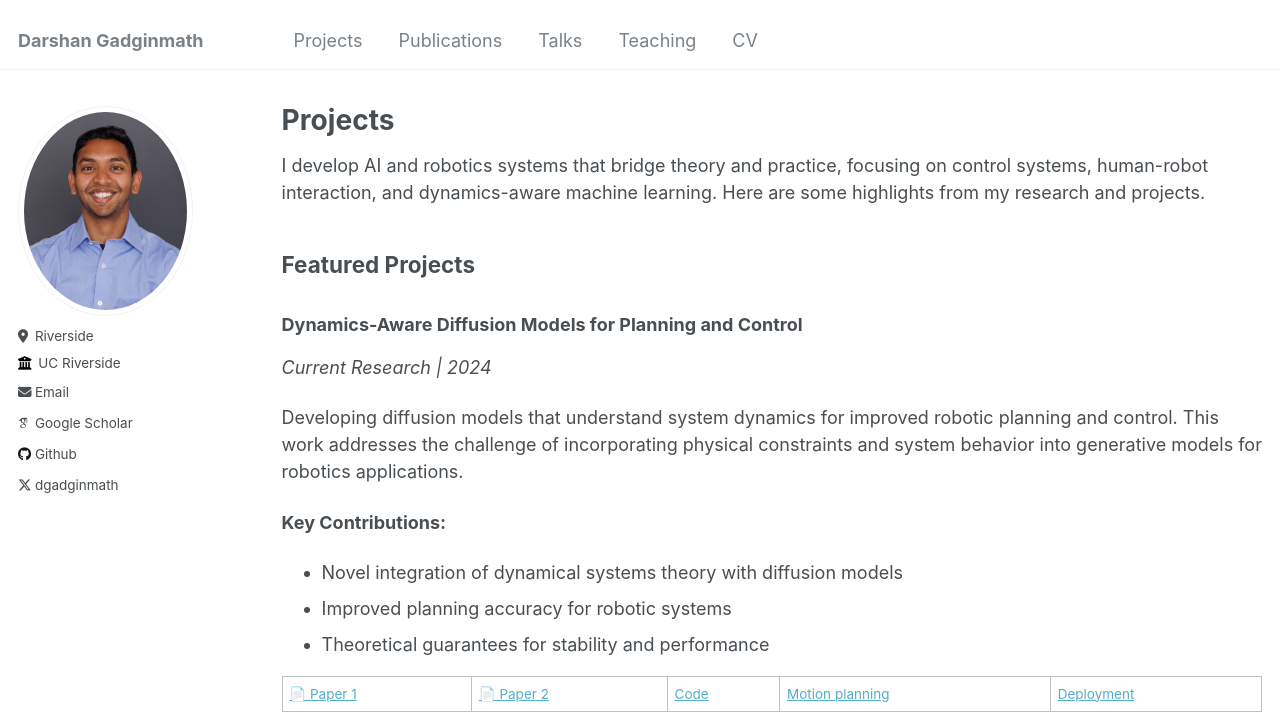
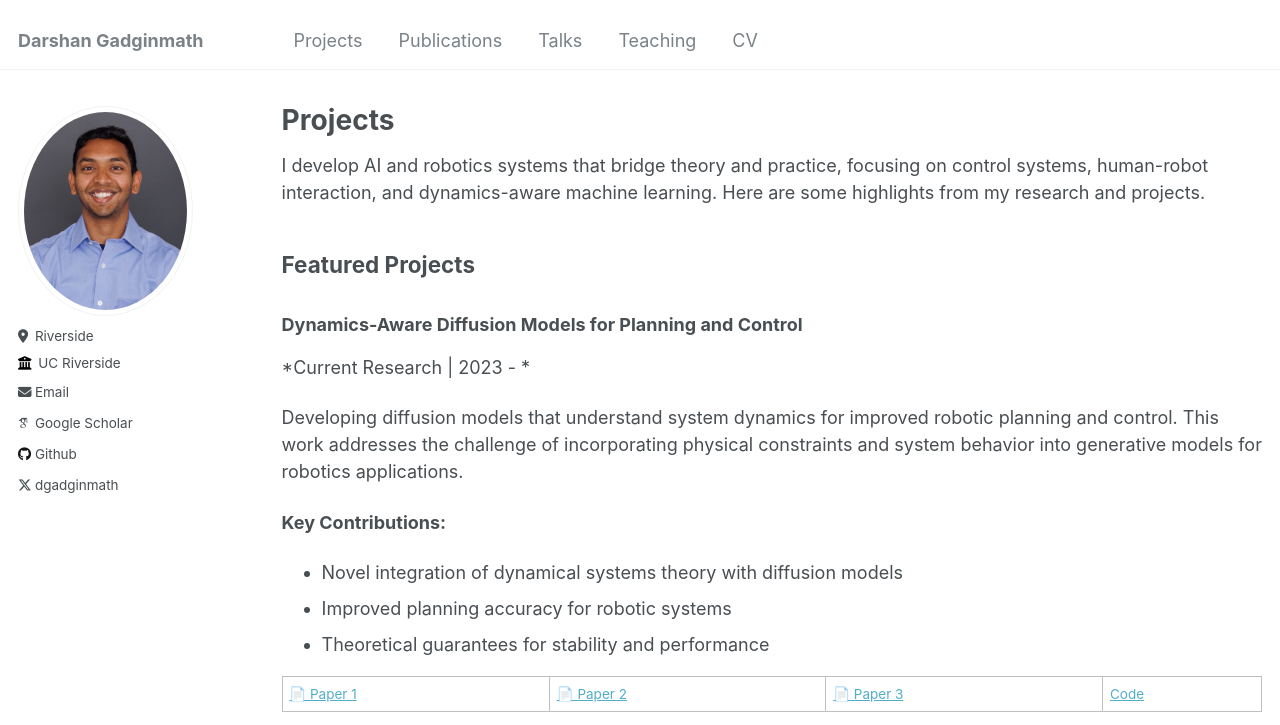
Before and after one commit to darshangm/darshangm.github.io, a Jekyll site: the page built from _pages/projects.md, in a window 1280 px wide and 1400 px high. Shown: the top 725 px of the window. Built offline with Jekyll 4.4.1, drawn with Linux system fonts in a browser that asks for light colours; some web fonts are replaced; some of the changed lines change nothing that is shown; some of the changed text lies outside the part shown; grey boxes are pictures that could not be loaded.

Commit message:
video uploads

```diff
--- a/_pages/projects.md
+++ b/_pages/projects.md
@@ -14,7 +14,7 @@
 ## Featured Projects
 
 ### Dynamics-Aware Diffusion Models for Planning and Control
-*Current Research | 2024*
+*Current Research | 2023 - *
 
 Developing diffusion models that understand system dynamics for improved robotic planning and control. This work addresses the challenge of incorporating physical constraints and system behavior into generative models for robotics applications.
 
@@ -23,7 +23,24 @@
 - Improved planning accuracy for robotic systems
 - Theoretical guarantees for stability and performance
 
-[📄 Paper 1](https://arxiv.org/pdf/2504.00236) | [📄 Paper 2](https://arxiv.org/pdf/2504.09836) | [Code](https://github.com/yourusername/repo-name) | [Motion planning](https://darshangm.github.io/files/videos/unicycle-big-obst/view) | [Deployment](https://darshangm.github.io/files/videos/husky_video_multiple.mp4/view)
+[📄 Paper 1](https://arxiv.org/pdf/2504.00236) | [📄 Paper 2](https://arxiv.org/pdf/2504.09836) |  [📄 Paper 3](https://ieeexplore.ieee.org/stamp/stamp.jsp?arnumber=10886071) | [Code](https://github.com/darshangm/diffusion-nonlinear-control)
+
+<iframe width="560" height="315"
+        src="https://www.youtube.com/embed/3qQoxwMP33M"
+        title="YouTube video player"
+        frameborder="0"
+        allow="accelerometer; autoplay; clipboard-write; encrypted-media; gyroscope; picture-in-picture; web-share"
+        allowfullscreen>
+</iframe>
+
+<iframe width="560" height="315"
+        src="https://www.youtube.com/embed/tbaFg1HthMo"
+        title="YouTube video player"
+        frameborder="0"
+        allow="accelerometer; autoplay; clipboard-write; encrypted-media; gyroscope; picture-in-picture; web-share"
+        allowfullscreen>
+</iframe>
+
 
 ---
 
@@ -42,11 +59,11 @@
 ---
 
 ### Data-Driven Control of Nonlinear Systems
-*Ongoing Research*
+*Ongoing Research | 2022 - *
 
 I combine Koopman operator theory and feedback linearization to develop interpretable data-driven controllers.
 
-[📄 Paper 1](https://ieeexplore.ieee.org/abstract/document/10565947) | [📄 Paper 2](https://arxiv.org/pdf/2308.11229) | [📄 Paper 3](https://ieeexplore.ieee.org/stamp/stamp.jsp?arnumber=10383720) | [🎥 Demo Video](https://darshangm.github.io/files/videos/tweet-project.mp4/view)
+[📄 Paper 1](https://ieeexplore.ieee.org/abstract/document/10565947) | [📄 Paper 2](https://arxiv.org/pdf/2308.11229) | [📄 Paper 3](https://ieeexplore.ieee.org/stamp/stamp.jsp?arnumber=10383720) |  [🎥 Demo Video](https://darshangm.github.io/files/videos/tweet-project.mp4/view)
 
 
 ### Coverage Control of Ground Robots
```
